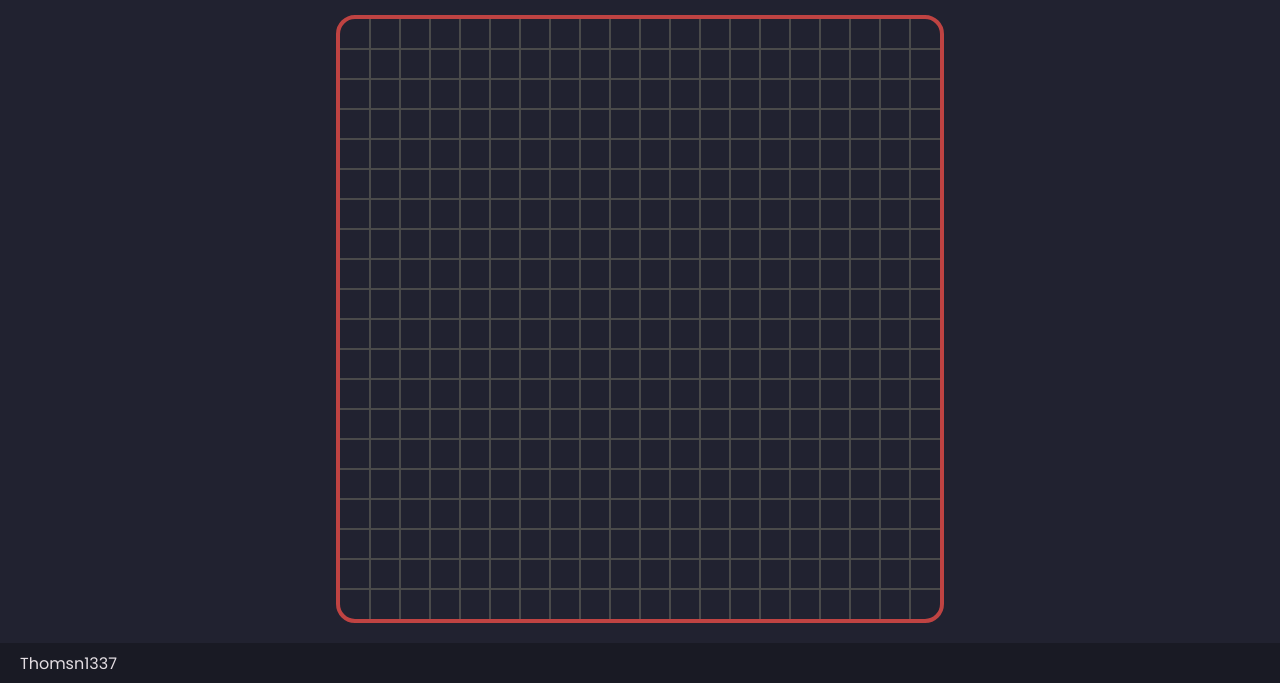
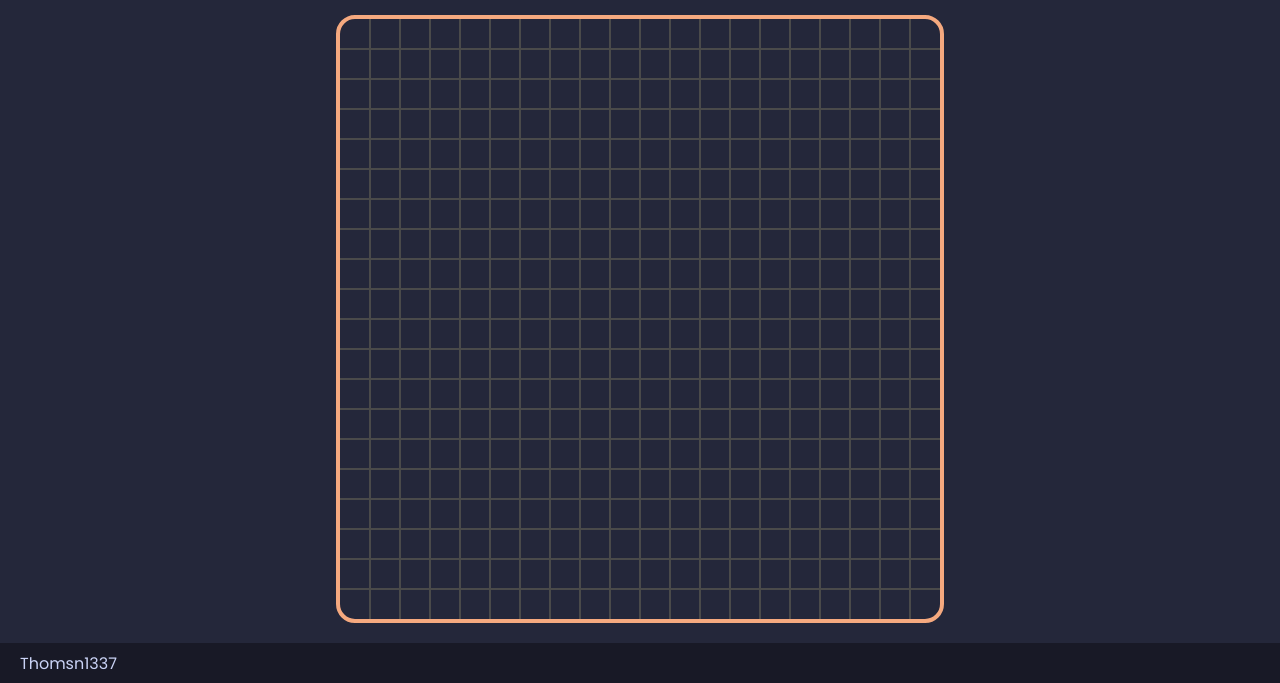
Before and after one commit to Thomsn1337/odin-etch-a-sketch, a plain HTML site: page index.html in a window 1280 px wide. Shown: the part 117-800 px from the top of the page. Drawn offline with Linux system fonts and the light colour scheme.

Commit message:
Restyle using Catppuccin

```diff
--- a/css/style.css
+++ b/css/style.css
@@ -1,15 +1,15 @@
-@import url('https://fonts.googleapis.com/css2?family=Poppins&display=swap');
+@import url("https://fonts.googleapis.com/css2?family=Poppins&display=swap");
 
 :root {
   --grid-size: 16px;
-  --main-bg-color: #212230;
-  --bg-color-shade: #191a24;
-  --outline-color: #bf4342;
-  --main-fg-color: #e3dde2;
+  --main-bg-color: #24273a;
+  --bg-color-shade: #181926;
+  --outline-color: #f5a97f;
+  --main-fg-color: #cad3f5;
 }
 
 * {
-  font-family: 'Poppins', sans-serif;
+  font-family: "Poppins", sans-serif;
   color: var(--main-fg-color);
 }
 
--- a/src/index.js
+++ b/src/index.js
@@ -1,6 +1,6 @@
 let gridSize = 20;
 let mouseState = false;
-const defaultColor = "#e3dde2";
+const defaultColor = "#cad3f5";
 
 const gridContainer = document.querySelector(".grid-container");
 
```
